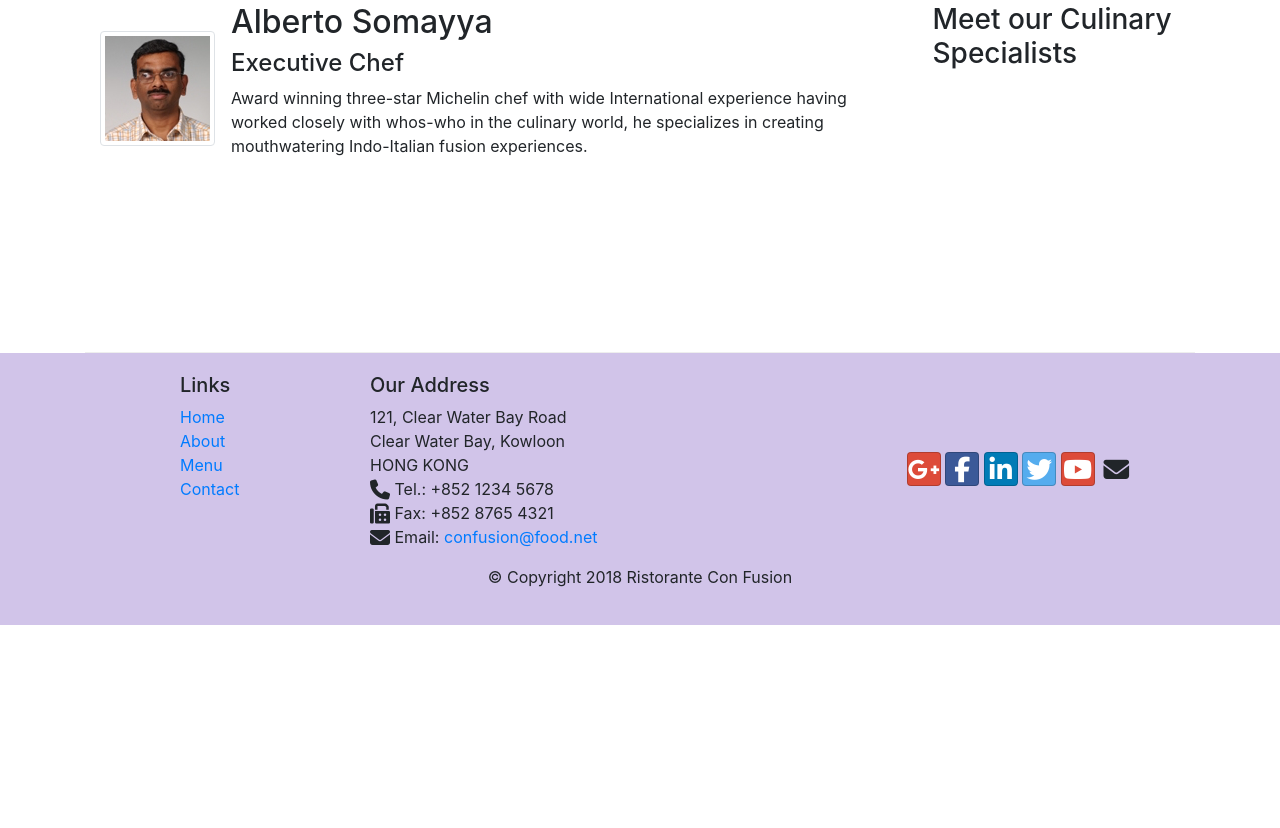
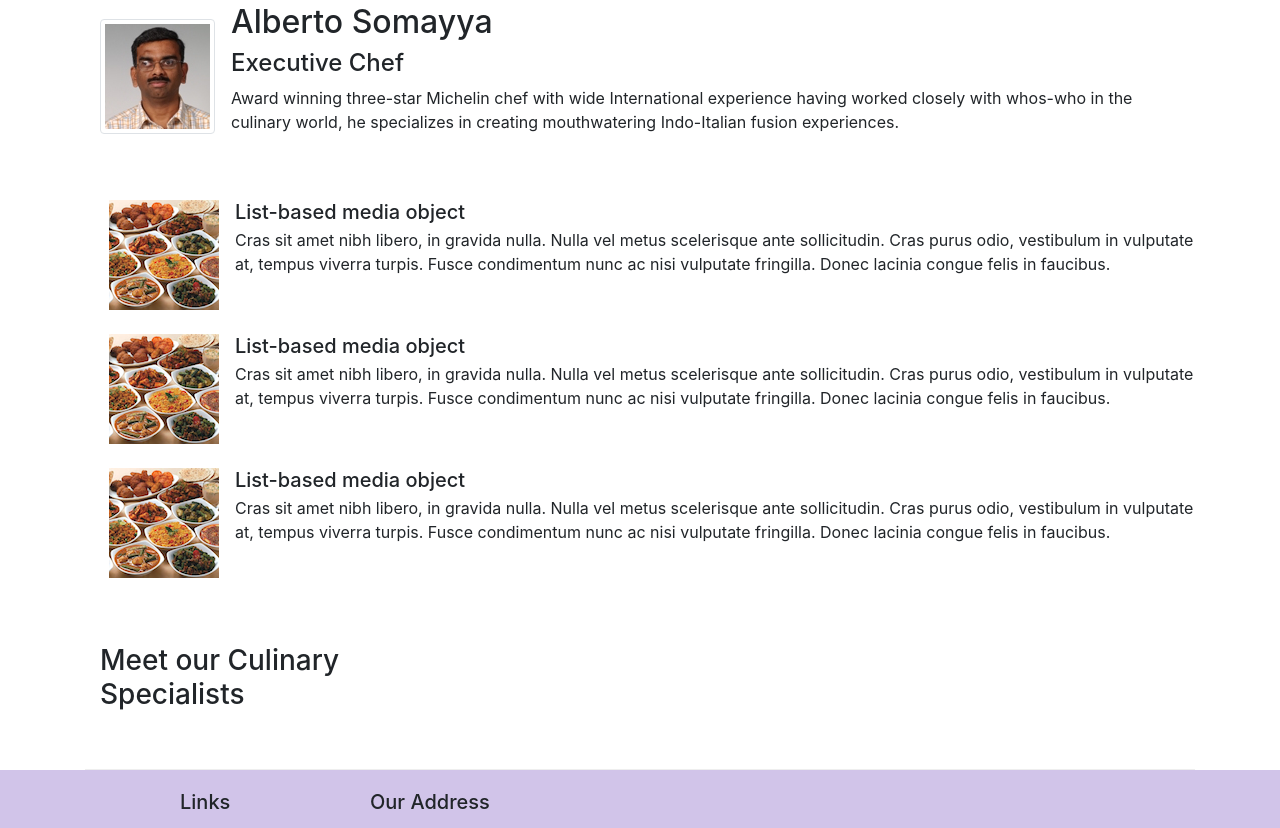
Before and after one commit to saifullahsohail123/Boostrap-course, a website: page index.html in a window 1280 px wide. Shown: the part 1169-1997 px from the top of the page. Before the commit the page ends 1794 px from the top, so only its background shows below. Drawn offline with nearby package versions, Linux system fonts and the light colour scheme.

Commit message:
alerting users

```diff
--- a/index.html
+++ b/index.html
@@ -69,7 +69,7 @@
                 <img src="img/uthappizza.png" class="d-flex mr-3 img-thumbnail align-self-center" alt="">
                 <div class="media-body">
 
-                    <h2 class="mt-0">Uthappizza</h2>
+                    <h2 class="mt-0">Uthappizza <span class="badge badge-danger">HOT</span> <span class="badge badge-pill badge-secondary">$4.99</span></h2>
                     <p>A unique combination of Indian Uthappam (pancake) and Italian pizza, topped with Cerignola olives, ripe vine cherry tomatoes, Vidalia onion, Guntur chillies and Buffalo Paneer.</p>
                 </div>
 
@@ -110,6 +110,40 @@
 
 
             </div>
+
+            <ul class="list-unstyled ml-4" style="padding: 50px 0;">
+                <li class="media">
+                  <img class="mr-3" src="img/buffet.png" alt="Generic placeholder image">
+                  <div class="media-body">
+                    <h5 class="mt-0 mb-1">List-based media object</h5>
+                    Cras sit amet nibh libero, in gravida nulla. Nulla vel metus scelerisque ante sollicitudin. Cras purus odio, vestibulum in vulputate at, tempus viverra turpis. Fusce condimentum nunc ac nisi vulputate fringilla. Donec lacinia congue felis in faucibus.
+                  </div>
+                </li>
+                <li class="media my-4">
+                  <img class="mr-3" src="img/buffet.png" alt="Generic placeholder image">
+                  <div class="media-body">
+                    <h5 class="mt-0 mb-1">List-based media object</h5>
+                    Cras sit amet nibh libero, in gravida nulla. Nulla vel metus scelerisque ante sollicitudin. Cras purus odio, vestibulum in vulputate at, tempus viverra turpis. Fusce condimentum nunc ac nisi vulputate fringilla. Donec lacinia congue felis in faucibus.
+                  </div>
+                </li>
+                <li class="media">
+                  <img class="mr-3" src="img/buffet.png" alt="Generic placeholder image">
+                  <div class="media-body">
+                    <h5 class="mt-0 mb-1">List-based media object</h5>
+                    Cras sit amet nibh libero, in gravida nulla. Nulla vel metus scelerisque ante sollicitudin. Cras purus odio, vestibulum in vulputate at, tempus viverra turpis. Fusce condimentum nunc ac nisi vulputate fringilla. Donec lacinia congue felis in faucibus.
+                  </div>
+                </li>
+              </ul>
+
+
+
+
+
+
+
+
+
+
         </div>
     </div>
 
```
